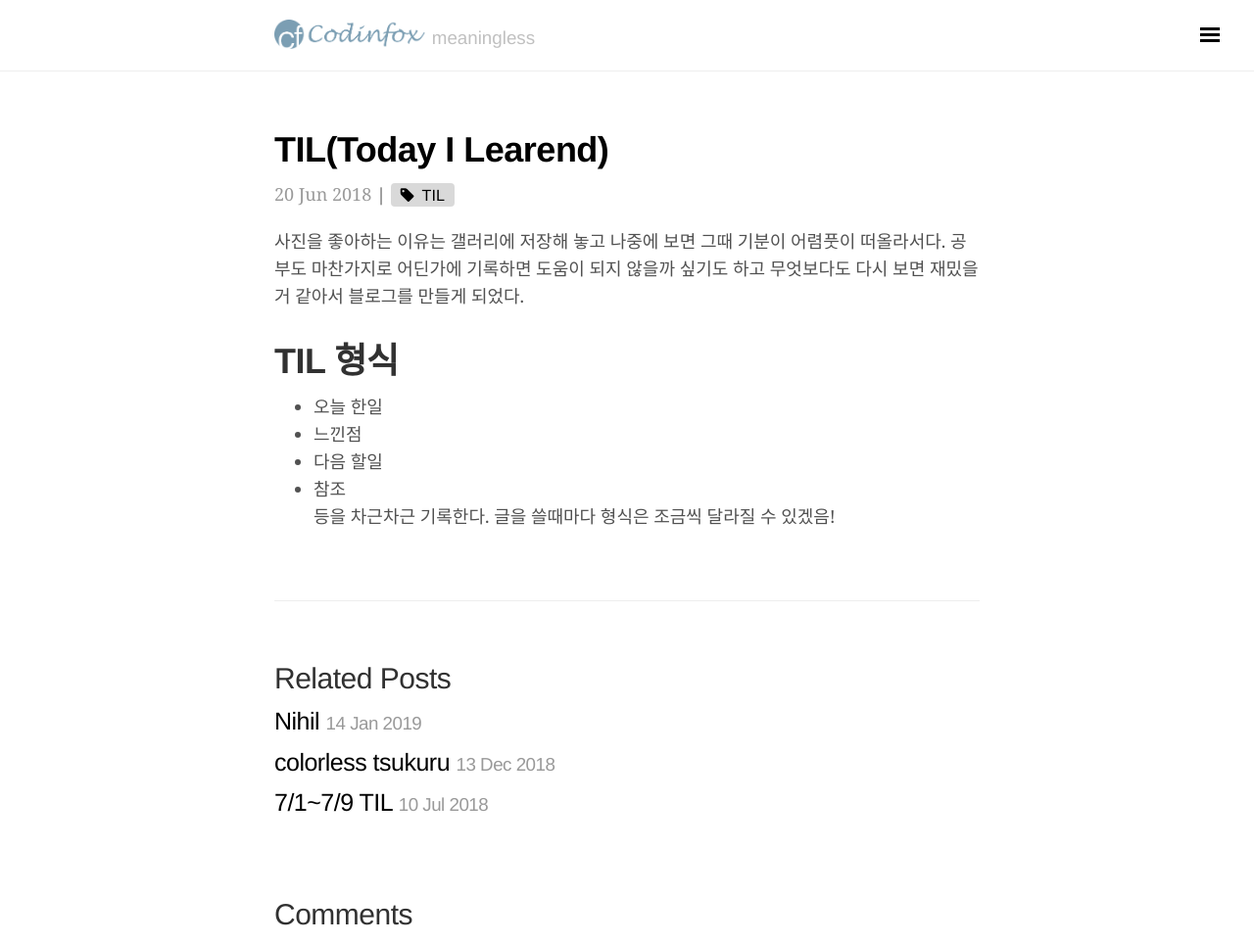
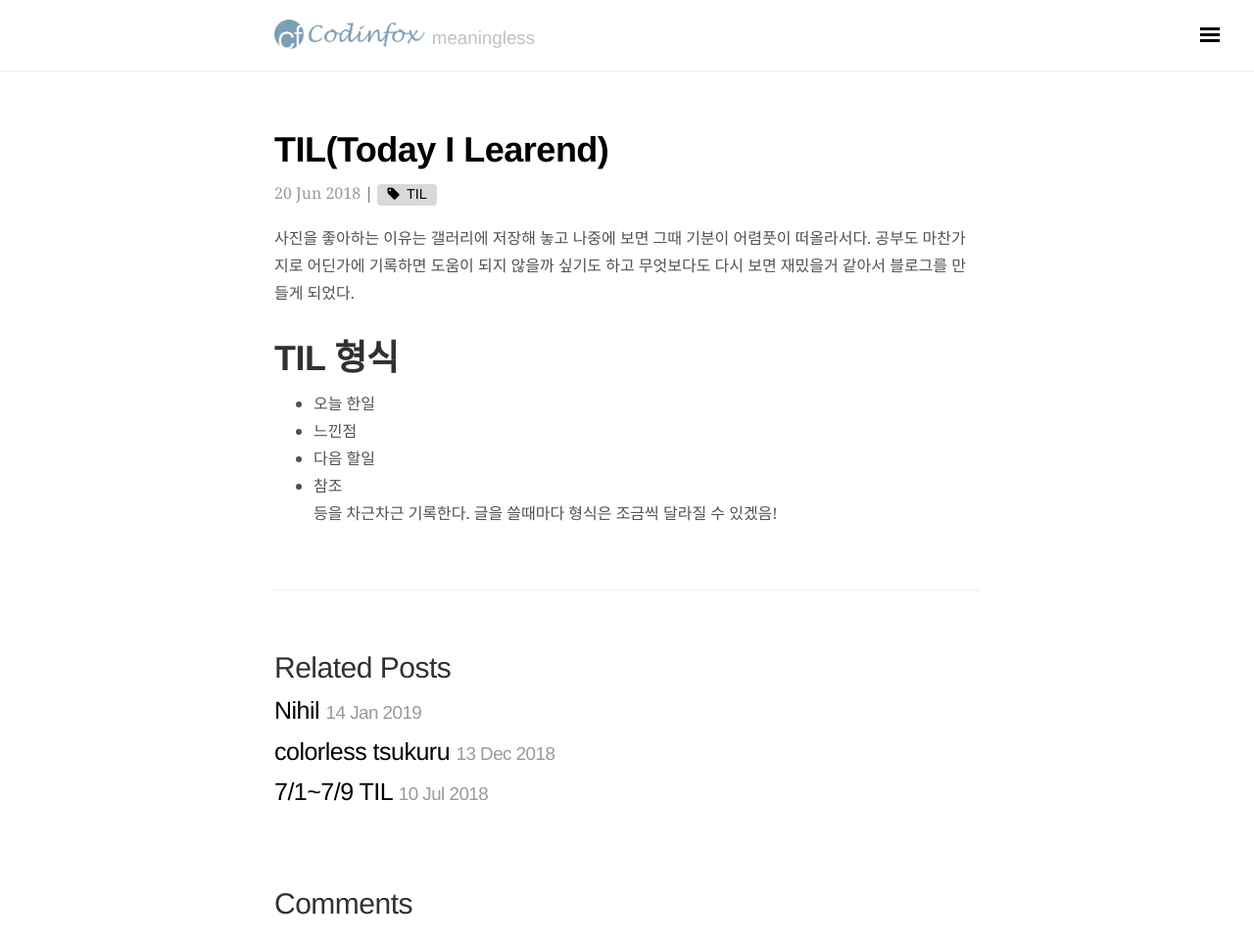
Before and after one commit to Ospac/ospac.github.io, a Jekyll site: the page built from _posts/TIL/2018-06-20-firstTIL.md, in a window 1280 px wide and 963 px high. Shown: the whole window at 98% size. Built offline with Jekyll 4.4.1, drawn with Linux system fonts in a browser that asks for light colours; nearby versions of some CDN libraries; some web fonts are replaced; comment, search, counter and statistics services are not loaded.

Commit message:
style edit

```diff
--- a/_scss/component/_post.scss
+++ b/_scss/component/_post.scss
@@ -6,7 +6,7 @@
   }
 
   @media (min-width: 38rem) {
-    font-size: .9rem;
+    font-size: .8rem;
 
     h1 { font-size: 1.8rem; }
     h2 {
```
Also changed, not shown: _config.yml (line endings or trailing spaces).
